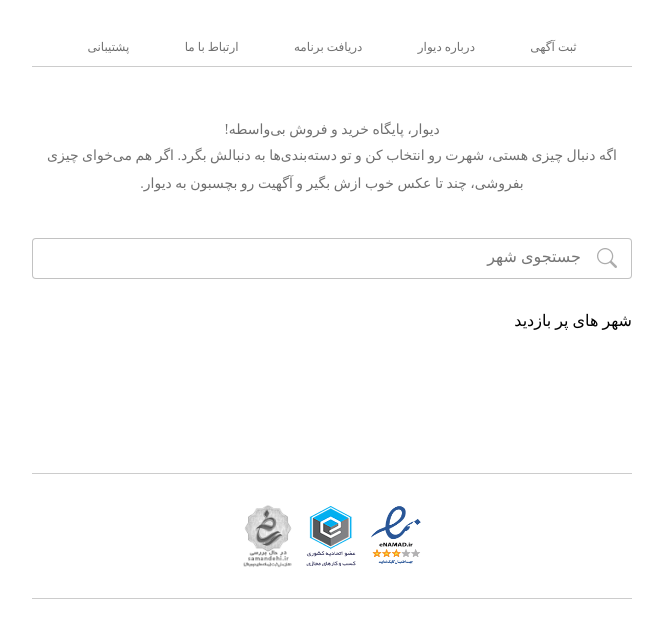
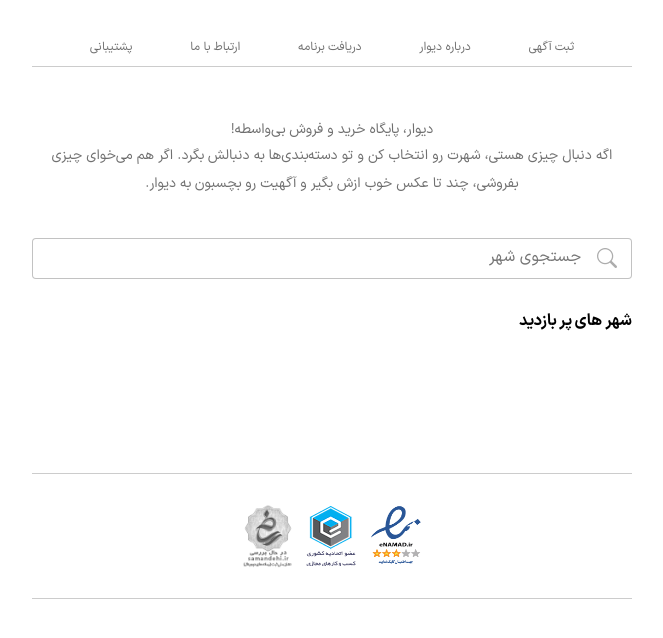
Before and after one commit to Erfan-Esmaili/Divar, a plain HTML site: page index.html in a window 1280 px wide. Shown: the part 96-734 px from the top of the page, without its empty margins (308-971 px from the left). Drawn offline with nearby package versions, Linux system fonts and the light colour scheme; the site is published under a folder, as on GitHub Pages, so addresses that start at the root find nothing; no server answers.

Commit message:
change fonts

```diff
--- a/FrontEnd-Code/public/css/share.css
+++ b/FrontEnd-Code/public/css/share.css
@@ -2,28 +2,28 @@
 
 @font-face {
   font-family: "iransans-regular";
-  src: url(/FrontEnd-Code/public/fonts/iran_sans/eot/IRANSansX-Regular.eot),
-    url(/FrontEnd-Code/public/fonts/iran_sans/ttf/IRANSansX-Regular.ttf),
-    url(/FrontEnd-Code/public/fonts/iran_sans/woff/IRANSansX-Regular.woff),
-    url(/FrontEnd-Code/public/fonts/iran_sans/woff2/IRANSansX-Regular.woff2);
+  src: url(../../public/fonts/iran_sans/eot/IRANSansX-Regular.eot),
+    url(../../public/fonts/iran_sans/ttf/IRANSansX-Regular.ttf),
+    url(../../public/fonts/iran_sans/woff/IRANSansX-Regular.woff),
+    url(../../public/fonts/iran_sans/woff2/IRANSansX-Regular.woff2);
   font-weight: normal;
 }
 
 @font-face {
   font-family: "iransans-bold";
-  src: url(/FrontEnd-Code/public/fonts/iran_sans/eot/IRANSansX-bold.eot),
-    url(/FrontEnd-Code/public/fonts/iran_sans/ttf/IRANSansX-bold.ttf),
-    url(/FrontEnd-Code/public/fonts/iran_sans/woff/IRANSansX-bold.woff),
-    url(/FrontEnd-Code/public/fonts/iran_sans/woff2/IRANSansX-bold.woff2);
+  src: url(../../public/fonts/iran_sans/eot/IRANSansX-bold.eot),
+    url(../../public/fonts/iran_sans/ttf/IRANSansX-bold.ttf),
+    url(../../public/fonts/iran_sans/woff/IRANSansX-bold.woff),
+    url(../../public/fonts/iran_sans/woff2/IRANSansX-bold.woff2);
   font-weight: bold;
 }
 
 @font-face {
   font-family: "iransans-medium";
-  src: url(/FrontEnd-Code/public/fonts/iran_sans/eot/IRANSansX-Medium.eot),
-    url(/FrontEnd-Code/public/fonts/iran_sans/ttf/IRANSansX-Medium.ttf),
-    url(/FrontEnd-Code/public/fonts/iran_sans/woff/IRANSansX-Medium.woff),
-    url(/FrontEnd-Code/public/fonts/iran_sans/woff2/IRANSansX-Medium.woff2);
+  src: url(../../public/fonts/iran_sans/eot/IRANSansX-Medium.eot),
+    url(../../public/fonts/iran_sans/ttf/IRANSansX-Medium.ttf),
+    url(../../public/fonts/iran_sans/woff/IRANSansX-Medium.woff),
+    url(../../public/fonts/iran_sans/woff2/IRANSansX-Medium.woff2);
   font-weight: bold;
 }
 
```
